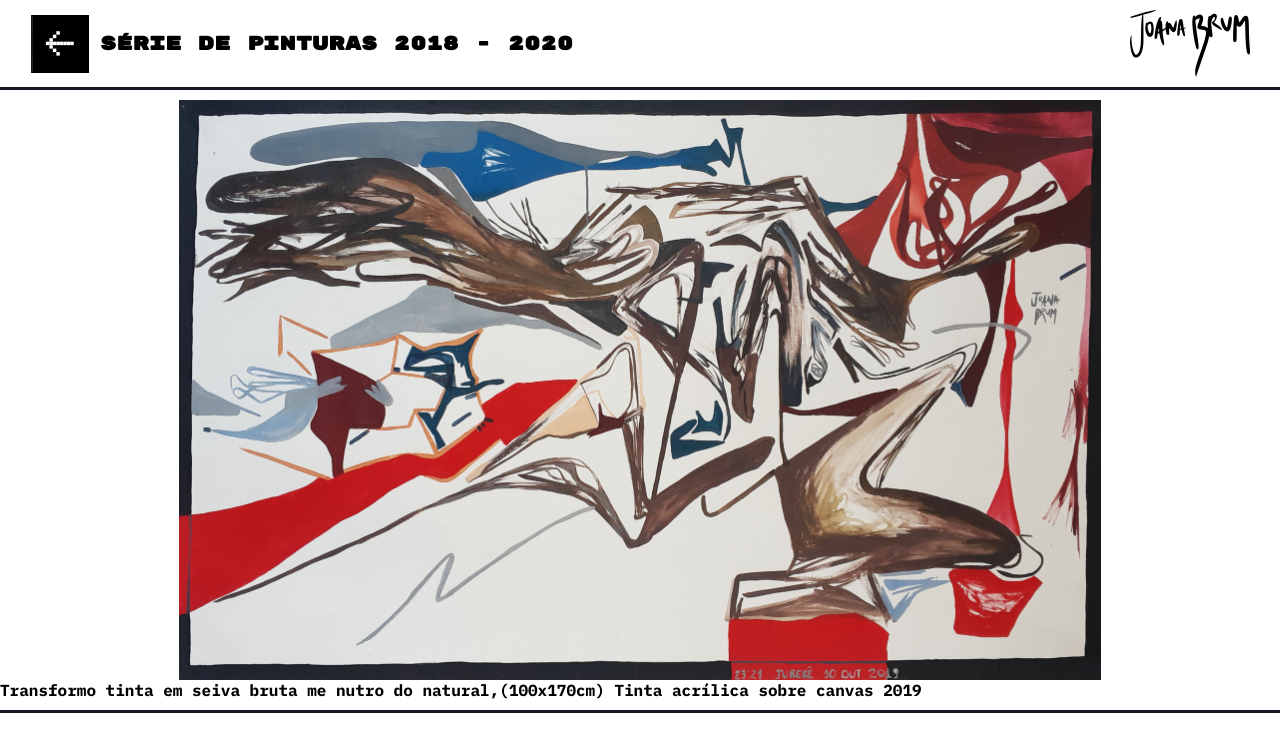
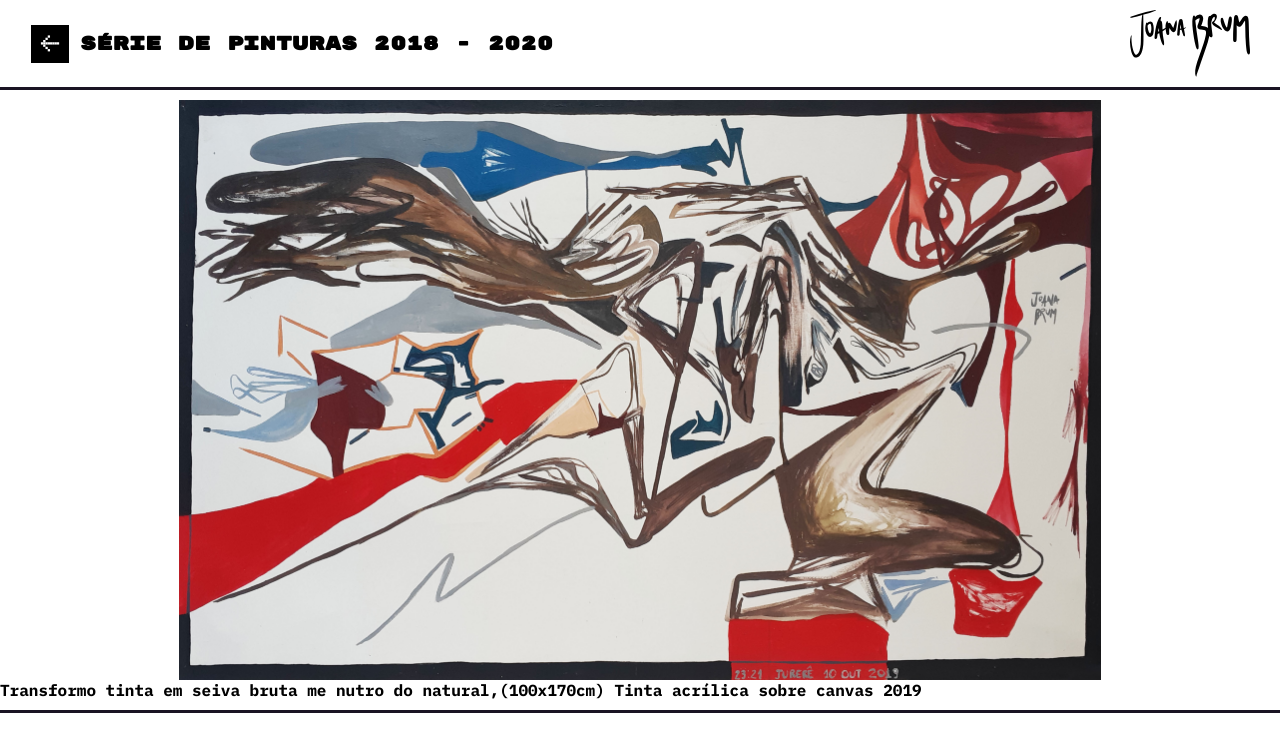
Before and after one commit to lgiacomazzi/joana-2021, a Next.js app: page /portfolio/1 in a window 1280 px wide. Shown: the top 752 px of the page. Built offline with nearby package versions, Linux system fonts and the light colour scheme.

Commit message:
fix delay

```diff
--- a/components/ArrowButton.tsx
+++ b/components/ArrowButton.tsx
@@ -1,3 +1,5 @@
+import { motion } from "framer-motion";
+
 import styles from "../styles/components/ArrowButton.module.css";
 
 export default function ArrowButton(props) {
@@ -126,7 +128,11 @@ export default function ArrowButton(props) {
   };
 
   return (
-    <div className={className}>
+    <motion.button
+      className={styles.arrowButton + " " + className}
+      whileHover={{ scale: 1.05 }}
+      whileTap={{ scale: 0.8 }}
+    >
       <svg
         width={renderSize()}
         height={renderSize()}
@@ -137,49 +143,7 @@ export default function ArrowButton(props) {
         {renderArrow()}
       </svg>
 
-      <style jsx>{`
-        div {
-          width: ${renderSize()};
-          height: ${renderSize()};
-          background: black;
-          display: flex;
-          align-items: center;
-          justify-content: center;
-          position: relative;
-          border: 1px solid var(--white);
-        }
-        svg {
-          width: 60%;
-          height: 60%;
-          z-index: 1;
-        }
-        ::after {
-          content: "";
-          width: 0%;
-          height: 100%;
-          position: absolute;
-          left: 0;
-          background: white;
-          transition: 300ms;
-          border-top-right-radius: 100%;
-          border-bottom-right-radius: 100%;
-          border: 1px solid var(--dark);
-          box-sizing: border-box;
-        }
-        div:hover > svg {
-          filter: invert(1);
-        }
-        div:hover::after {
-          width: 100%;
-          border-top-right-radius: 0%;
-          border-bottom-right-radius: 0%;
-        }
-        @media(max-width: 767px) {
-          div {
-            max-width: 40px;
-            max-height: 40px;
-        }
-      `}</style>
-    </div>
+      <style jsx>{``}</style>
+    </motion.button>
   );
 }
--- /dev/null
+++ b/styles/components/ArrowButton.module.css
@@ -0,0 +1,23 @@
+.arrowButton {
+  background: black;
+  display: flex;
+  align-items: center;
+  justify-content: center;
+  position: relative;
+  border: 1px solid var(--white);
+  width: 40px;
+  height: 40px;
+}
+
+.arrowButton > svg {
+  width: 60%;
+  height: 60%;
+  z-index: 1;
+}
+
+@media (max-width: 767px) {
+  .arrowButton {
+    max-width: 40px;
+    max-height: 40px;
+  }
+}
```
Also changed, not shown: styles/components/Arrow.module.css (deleted).
